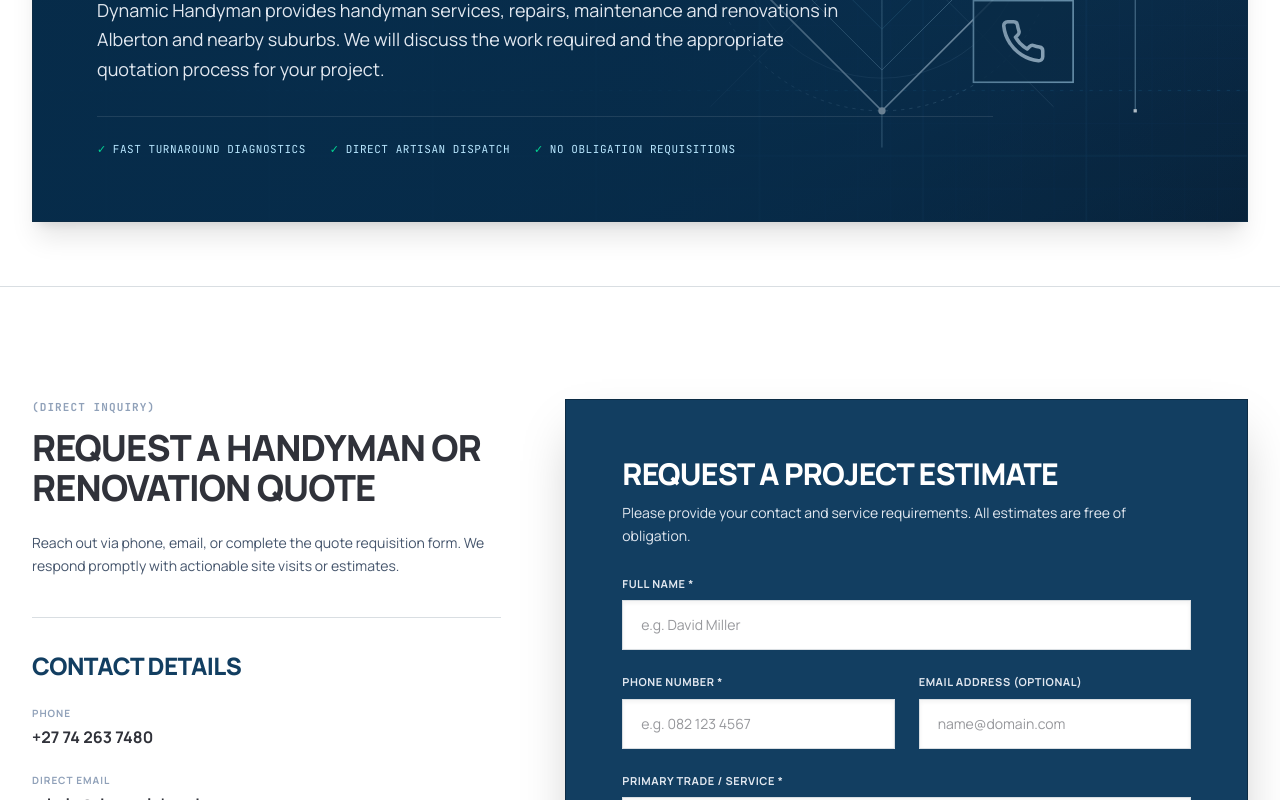
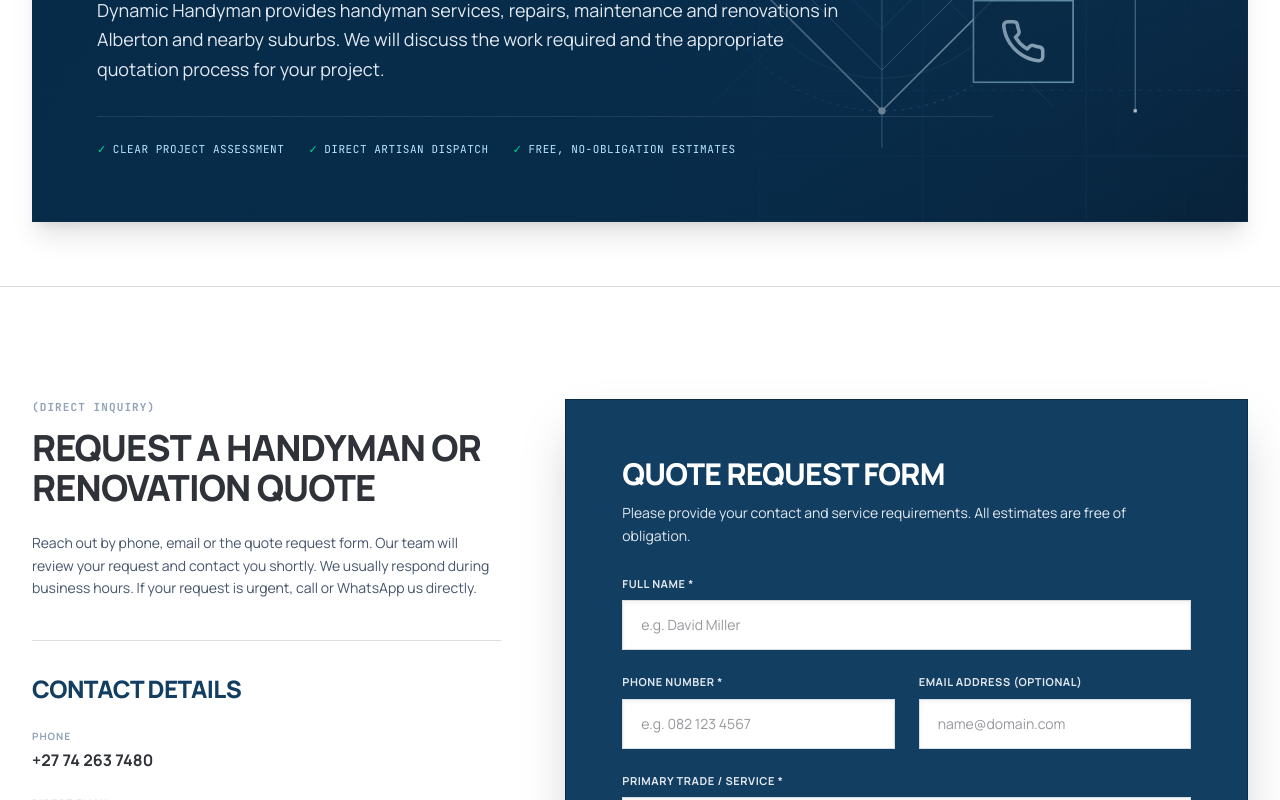
Before and after one commit to MoeJoe03/Dynamic-Handyman, a Next.js app: page /contact in a window 1280 px wide. Shown: the part 464-1264 px from the top of the page. Built offline with nearby package versions, Linux system fonts and the light colour scheme.

Commit message:
Refine site copy and gallery project summaries

```diff
--- a/app/about/page.tsx
+++ b/app/about/page.tsx
@@ -38,14 +38,14 @@
                 </h1>
 
                 <p className="text-slate-200 text-sm sm:text-base lg:text-lg mt-6 leading-relaxed font-normal max-w-3xl">
-                  Dynamic Handyman (PTY) LTD was established with a singular objective: replace the stress of fragmented, unreliable trade contractors with one dependable multi-trade firm that takes full accountability from site diagnostics to final handover.
+                  Dynamic Handyman was established to give homeowners, landlords and businesses one dependable point of contact for repairs, maintenance and renovation work. From the first site assessment to the final handover, we aim to keep the process clear, practical and well coordinated.
                 </p>
 
                 {/* Mottos & Positionings */}
                 <div className="mt-8 pt-6 border-t border-white/10 flex flex-wrap gap-y-3 gap-x-8 text-[11px] font-mono tracking-wider text-sky-200 uppercase">
-                  <span>Alberton Headquarters</span>
+                  <span>Based in Alberton</span>
                   <span>{'// Multi-Trade Cross-Disciplinary Squads'}</span>
-                  <span>{'// Zero Fragmentation'}</span>
+                  <span>{'// One Point of Contact'}</span>
                 </div>
               </div>
             </div>
--- a/app/contact/page.tsx
+++ b/app/contact/page.tsx
@@ -80,7 +80,7 @@
                 <div className="mt-8 pt-6 border-t border-white/10 flex flex-wrap gap-y-3 gap-x-6 text-[11px] font-mono tracking-wider text-sky-200 uppercase">
                   <span className="flex items-center space-x-1.5">
                     <span className="text-emerald-400">✓</span>
-                    <span>Fast Turnaround Diagnostics</span>
+                    <span>Clear Project Assessment</span>
                   </span>
                   <span className="flex items-center space-x-1.5">
                     <span className="text-emerald-400">✓</span>
@@ -88,7 +88,7 @@
                   </span>
                   <span className="flex items-center space-x-1.5">
                     <span className="text-emerald-400">✓</span>
-                    <span>No Obligation Requisitions</span>
+                    <span>Free, No-Obligation Estimates</span>
                   </span>
                 </div>
               </div>
--- a/app/gallery/page.tsx
+++ b/app/gallery/page.tsx
@@ -18,7 +18,7 @@
     return {
       ...image,
       projectDetails: project
-        ? { summary: project.subtitle, location: project.location }
+        ? { summary: project.cardSummary, location: project.location }
         : undefined,
     };
   });
--- a/components/QuoteForm.tsx
+++ b/components/QuoteForm.tsx
@@ -195,7 +195,7 @@
           </h2>
 
           <p className="order-4 mt-4 text-sm leading-relaxed text-slate-600 lg:order-2 lg:mt-0 lg:mb-10">
-            Reach out via phone, email, or complete the quote requisition form. We respond promptly with actionable site visits or estimates.
+            Reach out by phone, email or the quote request form. Our team will review your request and contact you shortly. We usually respond during business hours. If your request is urgent, call or WhatsApp us directly.
           </p>
 
         </div>
@@ -206,7 +206,7 @@
             <div className="flex-1 flex flex-col justify-between">
               <div>
                 <h3 className="text-xl sm:text-2xl lg:text-3xl font-extrabold uppercase text-white tracking-tight mb-2.5">
-                  Request A Project Estimate
+                  Quote Request Form
                 </h3>
                 <p className="text-xs sm:text-sm text-slate-200 mb-7 font-normal leading-relaxed">
                   Please provide your contact and service requirements. All estimates are free of obligation.
@@ -383,12 +383,12 @@
               </div>
 
               <span className="text-[10px] font-mono font-bold tracking-widest uppercase text-emerald-700 block mb-1">
-                REQUISITION CONFIRMED
+                QUOTE REQUEST RECEIVED
               </span>
 
               <div role="status" aria-live="polite" aria-atomic="true" className="mb-3">
                 <p className="text-2xl font-extrabold uppercase text-[#30323A]">
-                  Your request has been received
+                  Your quote request has been received
                 </p>
               </div>
 
--- a/data/projects.ts
+++ b/data/projects.ts
@@ -18,6 +18,7 @@
   additionalFilterKeys?: Array<'maintenance' | 'glass-works' | 'flooring' | 'gutters-fascia' | 'aluminium-windows-doors'>;
   title: string;
   subtitle: string;
+  cardSummary: string;
   location: string;
   image: string;
   scope: string[];
@@ -36,6 +37,7 @@
     filterKey: 'electrical',
     title: 'Electrical',
     subtitle: 'Distribution Board & Sub-Circuit Wiring',
+    cardSummary: 'Distribution board rebuild, circuit protection and compliance-related electrical work.',
     location: 'Bedfordview, Johannesburg',
     image: 'https://lh3.googleusercontent.com/aida-public/AB6AXuCuroIwgygiqhg0GpMdyZbaWlmYwILupLltCfXOBPOyROroqkyotDoDZ57kcxgDWRMD6LJEA-y6L5itLjWcuR21a8u-xm3VFbv2ZkUD6NYl-hqZ-Vqo5VqP5i2IZxZAthN10PhVC0wjhJ-VbSHrMwjxvyoSOZdWFRh6zDJFKyuBaSyQLu-CcmF15W3zntT0DsFajMP9lz4K-l5Tx9ZWo1wH5WGgNeWmPxBk7aWTAqx7iaAbYOrIcpNfmQ',
     scope: [
@@ -52,6 +54,7 @@
     filterKey: 'painting',
     title: 'Architectural Painting',
     subtitle: 'Interior & Exterior Coatings',
+    cardSummary: 'Exterior painting with crack repairs and protective coatings for weather resistance.',
     location: 'Bryanston, Johannesburg',
     image: 'https://lh3.googleusercontent.com/aida-public/AB6AXuBSl_WQz4_BUPFnnPx43a9J3C9qQyxe_oSjrch_YwfFQLrWmqKXnAY2Y1iqcCe_1n6mP7spblWkDZ9qKySWszfAhObjFdFc236E_hjyfy3O35LeRd21Zdosg-AhcP-A-XCpHb0iCgk7hk6GhRxlh7Ucm5xdGM2vt_lGZ7nH3EVQAc6WGJ841DM6dh-blVhAdTfXhvYUxSv6ae6NO_8IbFdXGZ-j5XD5CcepMsyOxK6TvpYi1hWfcVZAIw',
     scope: [
@@ -68,6 +71,7 @@
     filterKey: 'carpentry',
     title: 'Custom Joinery',
     subtitle: 'Built-In Cupboards & Finishing',
+    cardSummary: 'Made-to-measure bedroom cupboards with fitted storage and clean finishing.',
     location: 'Meyersdal, Alberton',
     image: 'https://lh3.googleusercontent.com/aida-public/AB6AXuD5OjL5fFG3bg8g9TSK_Tl-8tkssi-4cXBBC9mSrji4Fggqt6mqoCCbt4j0-WHOTL50ikJK2TjB_9lKCnOgDsmTVd7Itph68suVGkjC_328q4ST4o9ftphAGsbj5eD3k1-_X8asbinHYdnRg2Ieip4aNeNM9Km0sgwFXnNZn71sSoHWCTL1xCsfnBNJdpiKDlgjf0MvHeRYWie3KCpbdV3rFGUWJgTB4iXMYIzCrR7xyoLTKZnBvhwKeA',
     scope: [
@@ -84,6 +88,7 @@
     filterKey: 'plumbing',
     title: 'Precision Plumbing',
     subtitle: 'Luxury Bathroom & Geyser Installations',
+    cardSummary: 'Bathroom plumbing, sanitaryware installation and tested hot-water connections.',
     location: 'Sandton, Johannesburg',
     image: 'https://lh3.googleusercontent.com/aida-public/AB6AXuAWjcarXKsl3O6UiJWxxL93fcrdvQPy5mB59SXy84-koWMYPu7Ph7W-l0t7JBozPyWcOniH8fVDd9A735tO-o1HQDgaYtHsQudA5mY_u2O4xeQ804YN0Ny0-SNLHAFVzU3N4uo3_AGE1pnatD_k-7wQEKJlGgismUGZSCSweMgwql6CoPxM30ozdG5yNYXv0yF-cdVTkbHmaCbUE_xHCTzT_vvCN3UCS3Umd0MZhi2-GnPnHxH5mbBvhA',
     scope: [
@@ -101,6 +106,7 @@
     additionalFilterKeys: ['gutters-fascia'],
     title: 'Palisades & Carports',
     subtitle: 'Custom Steel Fabrication & Automation',
+    cardSummary: 'Custom steel carport fabrication and installation for vehicle protection.',
     location: 'Centurion',
     image: 'https://lh3.googleusercontent.com/aida-public/AB6AXuCWBax_T46uynpNADscXDGNia53Vtqt3pDjUalC-YisLuULknn1B90Koezbct_9d1CQTMsgPGcZeV4vymQHc6C5YAk9OTLt12X49yKeFuVC8hRqcNjBs1YFZ1Zf440cOvK0Ktuvsjy4LWfilLn3g0XBglfqc-l-R8bLP57-hQyAlbCaGLEPLIK4rAM_HIIdvnGpTkYX_m-Shw8JtnQ8IUr9Q4KvhmztTLBh33a5HQCKVt05tNFuDDlxVw',
     scope: [
@@ -117,6 +123,7 @@
     filterKey: 'maintenance',
     title: 'Renovations',
     subtitle: 'Corporate Office Alterations & Fit-Out',
+    cardSummary: 'Office alterations with updated lighting, meeting spaces and plaster finishes.',
     location: 'Rosebank, Johannesburg',
     image: 'https://lh3.googleusercontent.com/aida-public/AB6AXuDMZZfvYj_ogC5PHef0pfHlXLvLzpPTh-RMe90qSLqs4X9KVxWpGb-A6pnZAblexERrNdb1071916ossFFyR8nCya2G-g-A88PJZL10Ll7H-zEAAtFnpSMg8emwJ-Ut4Qe77-ExeaPX8jOVIYzIZPOgK4Pf9dY72OPMbf36GmZLOxJrwPT8dQbwt_ufRzMrlbsXzbXV2kM65P0p4aLdJfZvr-ppHZcuyxcOk0EXXvao_O09Hu49gEKmog',
     scope: [
@@ -133,6 +140,7 @@
     filterKey: 'paving',
     title: 'Structural Alterations',
     subtitle: 'Engineered Paving & Boundary Integration',
+    cardSummary: 'Driveway paving and boundary work with improved drainage away from foundations.',
     location: 'Alberton, Johannesburg',
     image: 'https://lh3.googleusercontent.com/aida-public/AB6AXuDhn1sUA6cb-u7_UcSjwVtj8mYU_9j9n2KM-whcFNotHerF1_AL4BDn6l5hxIcs7BnakIhhjbw-rjNRkdaigAzx8BCN0nldDNdOLdJDM8-HkAMDMkgyYgXK9E2UZ-FbxS3vGj3n9DAcq0vRFFpMC5-JovMRR_Y7C9oFUrPv0BuQf2FPXmvyW1ZDyoNaWWPG4nx0iT75PQIPYG6D_WhOp1dYapgfiYYyFYaOqAiTGkKC3w4iw6ZqKl7diw',
     scope: [
@@ -149,6 +157,7 @@
     filterKey: 'carpentry',
     title: 'Custom Joinery',
     subtitle: 'Timber Partitioning & Ceiling Lining',
+    cardSummary: 'Timber decking with durable framing for a smooth indoor-outdoor transition.',
     location: 'Silver Lakes, Pretoria',
     image: 'https://lh3.googleusercontent.com/aida-public/AB6AXuBU_gfQYJFb2m2FmgnHV0RjZK7LSAUjtk1-lhmRfHpaFzNW3A3VKYSeBrVyGBsh517HezrI6-nWw-SbfhQjoNXbtb7nVllPQjKnP3zB_lYjNbxYrvf8wr26THxkthEa2P5FRycWasPsKJ8Yv0mvfIJJuJDA56L-AYKlrCEl4IufQJPPkgpF-Dd9A781D0tFEGE_dDKLfJp_DP0vzwwerqNnNmU2XO4O7H7zWB7THJdVTzJ2OebE6DIEPg',
     scope: [
@@ -165,6 +174,7 @@
     filterKey: 'electrical',
     title: 'Certified Compliance',
     subtitle: 'Commercial DB Board Inverter Backup System',
+    cardSummary: 'Commercial distribution board and inverter backup installation with labelled wiring.',
     location: 'Fourways, Johannesburg',
     image: 'https://lh3.googleusercontent.com/aida-public/AB6AXuAlAncPdCi5h4looGaNK6i0RNxit4Z-G83zVvVfDeYyynUQLgv-wWr6Pu5mEuSPpkO5T7CnxMZxFOJVgqmjPjs_a2Z2RAv9LjXgnXdGAXlGzqGoa1Y_M-X-B_YbEfQnmx88Y-aBCFdLfuAR_dOEHNstFr_ncJFuMTqD57noyGGeYv50u5bNYBYuOhqK2Cd5fZ-1qWp4pEy50ozkDZ47azkP3Jw4Fhn3jrW8ElV86G13d2LYULs3Vzzc7g',
     scope: [
```
